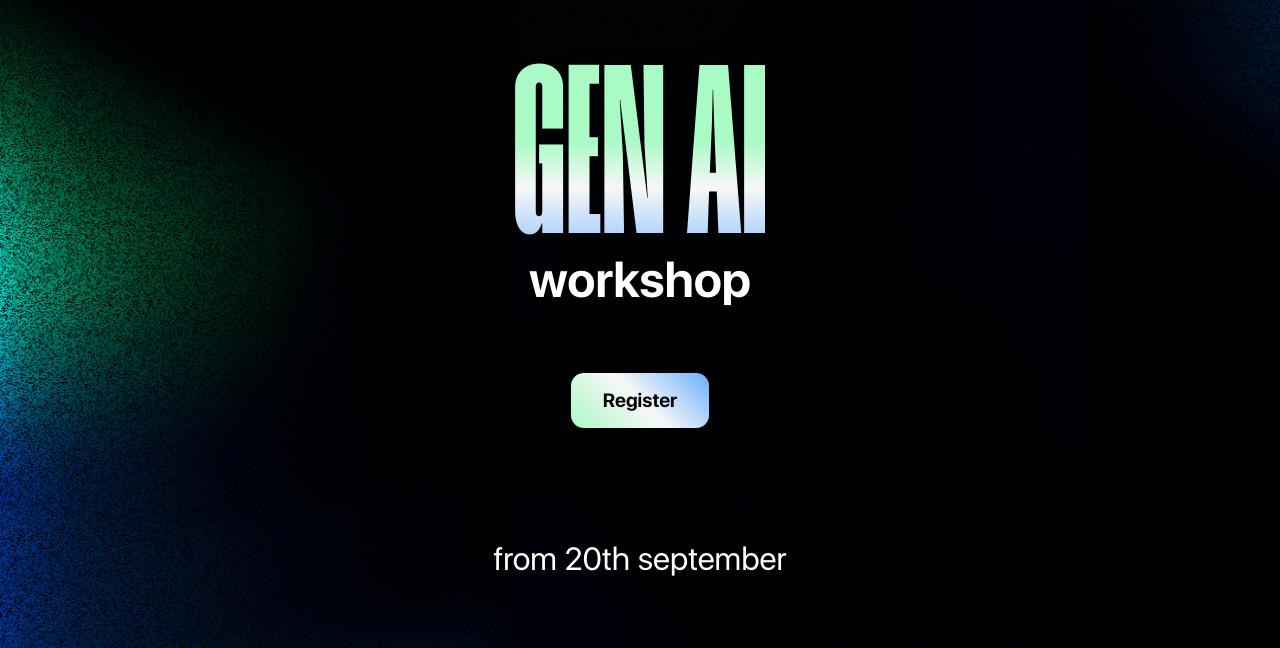
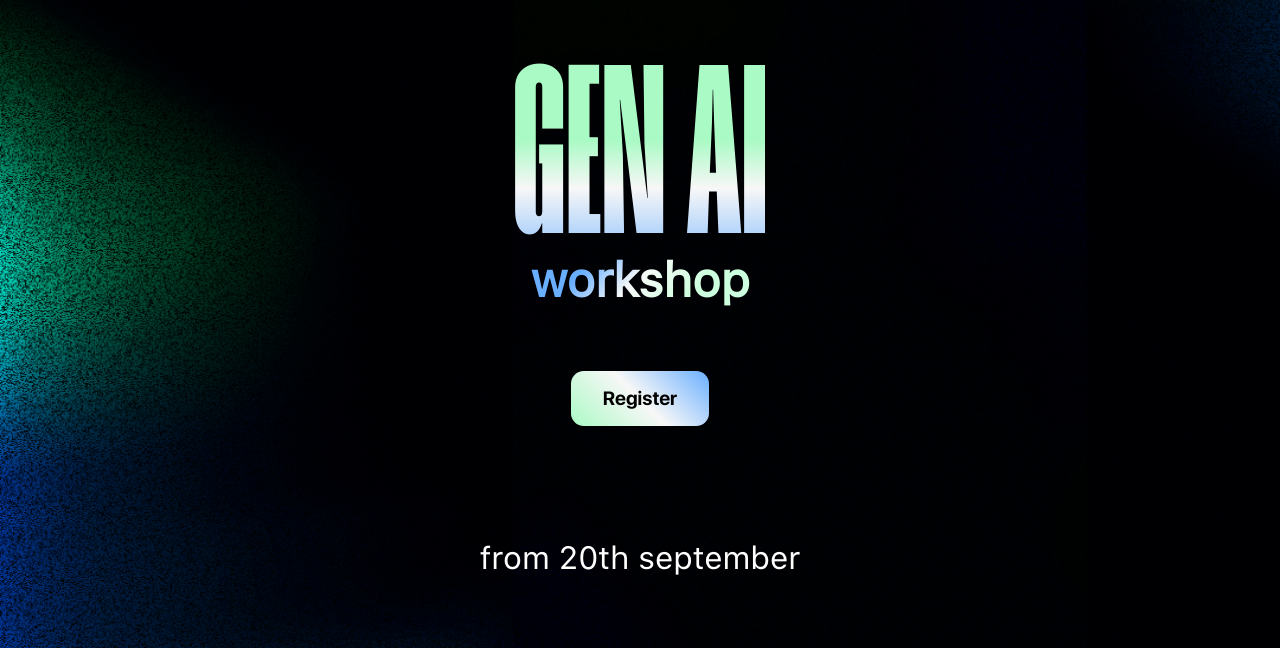
Before and after one commit to joelk9895/genaiworkshop, a plain HTML site: page index.html in a window 1280 px wide. Shown: the part 152-800 px from the top of the page. Drawn offline with Linux system fonts and the light colour scheme.

Commit message:
Actually almost complete

```diff
--- a/style.css
+++ b/style.css
@@ -4,8 +4,8 @@
 }
 
 @font-face {
-    font-family: 'SansFrancisco';
-    src: url("./SFUIDisplay-Regular.otf");
+    font-family: 'SansFranciscoText';
+    src: url("./SFNSText-Regular.otf");
 }
 
 @font-face {
@@ -54,10 +54,17 @@ body {
 h2 {
     font-size: 3rem;
     color: white;
-    font-family: 'SansFrancisco', sans-serif;
+    font-family: 'SansFranciscoText', sans-serif;
     text-transform: lowercase;
     position: relative;
     top: -2rem;
+    /* workshop */
+
+    background: linear-gradient(132.03deg, #6AAFFF 26.3%, #F8FAF9 48.45%, #CCFFDD 74.63%);
+    -webkit-background-clip: text;
+    -webkit-text-fill-color: transparent;
+    background-clip: text;
+    text-fill-color: transparent;
 }
 
 .titleHolder {
@@ -70,7 +77,7 @@ h2 {
 p {
     font-size: 2rem;
     color: white;
-    font-family: 'SansFrancisco', sans-serif;
+    font-family: 'SansFranciscoText', sans-serif;
     text-transform: lowercase;
     margin-bottom: 3rem;
 }
```
Also changed, not shown: SFNSText-Regular.otf (added), 1 other file.
